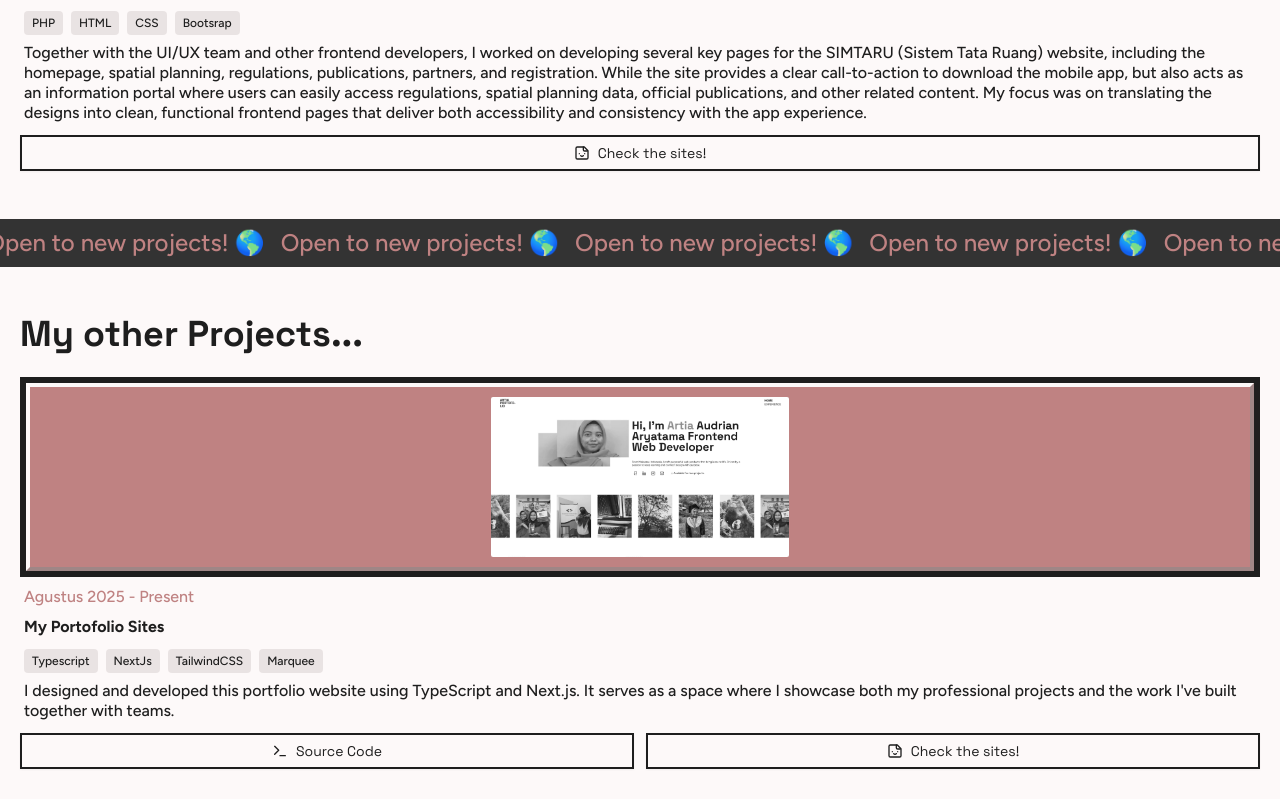
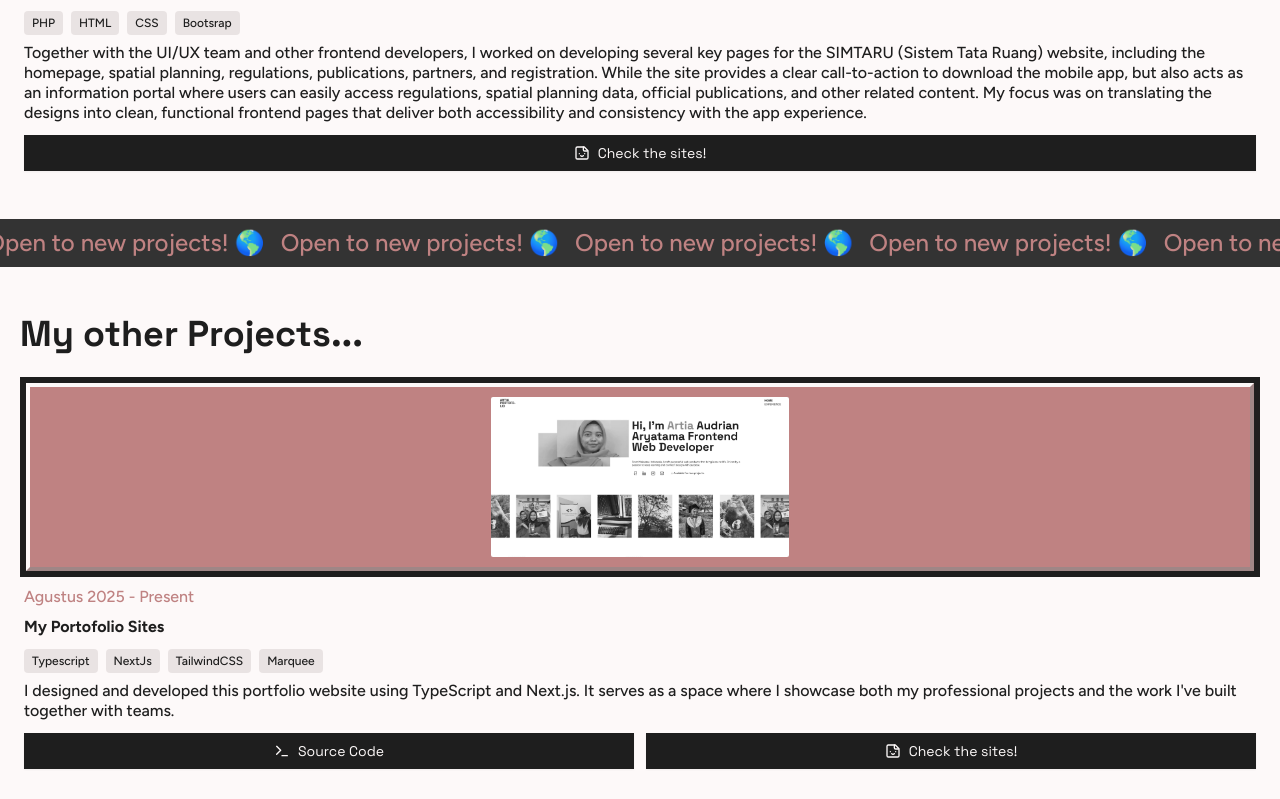
Before and after one commit to artyaaryatama/artia-portofolio, a Next.js app: page /experience in a window 1280 px wide. Shown: the part 1641-2440 px from the top of the page. Built offline with nearby package versions, Linux system fonts and the light colour scheme.

Commit message:
change style button

```diff
--- a/components/ProjectsBoxDetailed.tsx
+++ b/components/ProjectsBoxDetailed.tsx
@@ -67,7 +67,7 @@ export default function ProjectBoxDetailed(
               text-md leading-5
             ">{description}</p>
           </div>
-          <div className="grid grid-cols-2 gap-3 items-center mt-3">
+          <div className="grid grid-cols-2 gap-3 items-center mt-3 px-1">
             {
               linkRepo !== '' && (
                 <BtnSourceCode
--- a/components/ui/buttonSites.tsx
+++ b/components/ui/buttonSites.tsx
@@ -17,8 +17,8 @@ export default function BtnSites({ link, className }: BtnSitesProps) {
       className={className}
     >
       <Button
-        className="text-foreground border-foreground hover:bg-primary hover:font-semibold border-2 bg-background
-        text-sm w-full
+        className=" border-foreground bg-foreground text-background hover:text-primary hover:bg-foreground hover:font-semibold border-2
+        text-sm w-full hover:cursor-pointer
       ">
         <Sticker/>
         Check the sites!
--- a/components/ui/buttonSourceCode.tsx
+++ b/components/ui/buttonSourceCode.tsx
@@ -17,8 +17,8 @@ export default function BtnSourceCode({ link, className }: BtnSourceCodeProps) {
       className={className}
     >
       <Button
-        className="text-foreground border-foreground hover:bg-primary hover:font-semibold border-2 bg-background
-        text-sm w-full
+        className=" border-foreground  hover:font-semibold border-2 bg-foreground text-background hover:bg-foreground hover:text-primary
+        text-sm w-full hover:cursor-pointer
       ">
 
         <Terminal />
--- a/lib/projectsOthers.tsx
+++ b/lib/projectsOthers.tsx
@@ -20,7 +20,7 @@ export const projectsOthers = [
     linkProd: "https://obat-tradisional-blockchain.vercel.app",
   },
   {
-    src: '/projects/ubicon-lab.webp',
+    src: '/projects/ubicon.png',
     alt: 'Build a CMS',
     name: 'Ubicom Lab UNHAS',
     duration: 'July 2023 - January 2024',
```
